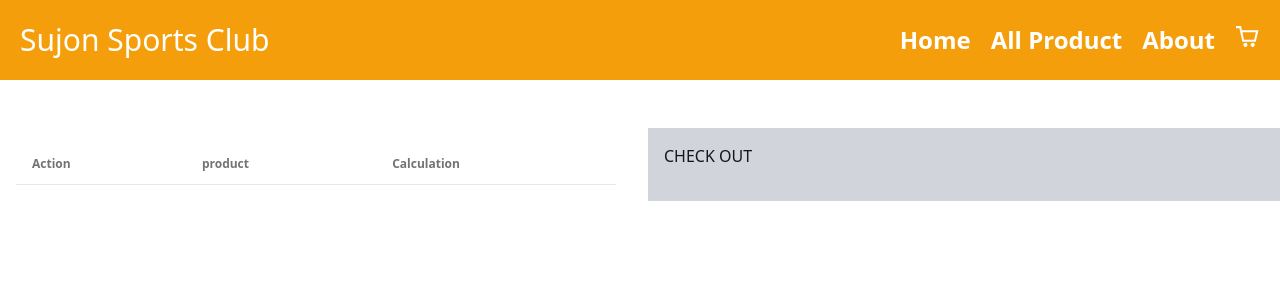
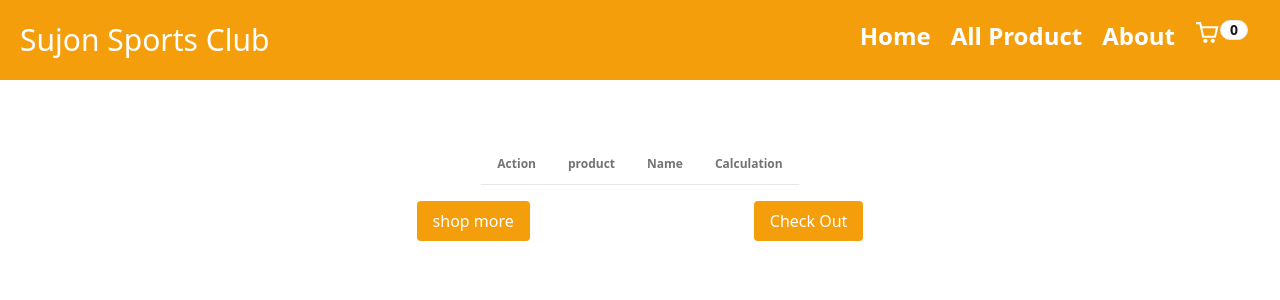
Before and after one commit to abdulalimsujon/sports_goods_fronted, a React (Vite) app: page /cart in a window 1280 px wide. Shown: the top 300 px of the page. Built offline with nearby package versions, Linux system fonts and the light colour scheme.

Commit message:
cart is added

```diff
--- a/src/components/layouts/Navbar.jsx
+++ b/src/components/layouts/Navbar.jsx
@@ -1,7 +1,10 @@
 import { NavLink } from "react-router-dom";
 import { CgShoppingCart } from "react-icons/cg";
+import { useSelector } from "react-redux";
 
 const Navbar = () => {
+  const cart = useSelector((state) => state.cart);
+
   return (
     <div className="pb-16">
       <header className="h-20 w-full bg-amber-500 fixed z-[999] text-2xl ">
@@ -11,9 +14,12 @@ const Navbar = () => {
             <NavLink to="/">Home</NavLink>
             <NavLink to="/allproducts">All Product</NavLink>
             <NavLink to="/about">About</NavLink>
-            <strong>
-              <CgShoppingCart size={25} className="text-bold text-2xl" />
-            </strong>
+            <NavLink to="/cart">
+              <strong className="flex">
+                <CgShoppingCart size={25} className="text-bold text-2xl" />
+                <div className="badge mr-3 mb-5">{cart.cart.length}</div>
+              </strong>
+            </NavLink>
           </ul>
         </nav>
       </header>
--- a/src/pages/cart/index.jsx
+++ b/src/pages/cart/index.jsx
@@ -5,20 +5,27 @@ import {
   deleteToCart,
   increaseToCart,
 } from "../../redux/features/CartSlice";
+import { useNavigate } from "react-router-dom";
 
 const Cart = () => {
   const cart = useSelector((state) => state.cart);
   const dispatch = useDispatch();
+  const navigate = useNavigate();
+
+  const GoAllProduct = () => {
+    navigate("/allproducts");
+  };
 
   return (
-    <div className="container mx-auto mt-16">
+    <div className="container mx-auto mt-16 ">
       <div className="grid grid-cols-12 gap-4">
-        <div className="col-span-6 p-4">
+        <div className="col-span-12 p-4 mx-auto">
           <table className="table">
             <thead>
               <tr>
                 <th>Action</th>
                 <th>product</th>
+                <th>Name</th>
                 <th>Calculation</th>
               </tr>
             </thead>
@@ -42,8 +49,12 @@ const Cart = () => {
                       src={item.image}
                       alt={`${item.name}`}
                     ></img>
-                    <h1 className="mt-12 text-black font-bold">{item.name}</h1>
                   </td>
+
+                  <td>
+                    <p>{item.name}</p>
+                  </td>
+
                   <td>
                     <button
                       onClick={() => dispatch(increaseToCart({ id: item.id }))}
@@ -67,9 +78,18 @@ const Cart = () => {
             </tbody>
           </table>
         </div>
-        <div className="col-span-6 bg-gray-300 p-4">
-          <h1>CHECK OUT </h1>
-        </div>
+      </div>
+
+      <div className="flex justify-center space-x-56">
+        <button
+          onClick={GoAllProduct}
+          className="bg-primary text-white py-2 px-4 rounded hover:bg-amber-600"
+        >
+          shop more
+        </button>
+        <button className="bg-primary text-white py-2 px-4 rounded hover:bg-amber-600">
+          Check Out
+        </button>
       </div>
     </div>
   );
--- a/src/redux/features/CartSlice.js
+++ b/src/redux/features/CartSlice.js
@@ -22,13 +22,17 @@ const cartSlice = createSlice({
       const existingProductIndex = state.cart.findIndex(
         (product) => product.id === action.payload.id
       );
-      // if (existingProductIndex !== -1) {
-      //   if (state.cart[existingProductIndex].quantity >= 0) {
-      //     state.cart[existingProductIndex].price = 0;
-      //   }
-      // }
+
       if (existingProductIndex !== -1) {
-        state.cart[existingProductIndex].quantity -= 1;
+        const existingProduct = state.cart[existingProductIndex];
+
+        if (existingProduct.quantity > 1) {
+          existingProduct.quantity -= 1;
+        } else {
+          state.cart = state.cart.filter(
+            (item) => item.id !== action.payload.id
+          );
+        }
       }
     },
     increaseToCart: (state, action) => {
@@ -43,10 +47,31 @@ const cartSlice = createSlice({
     deleteToCart: (state, action) => {
       state.cart = state.cart.filter((item) => item.id != action.payload.id);
     },
+
+    totalCostInCart: (state) => {
+      let subTotal = 0;
+      state.cart.map((product) => {
+        const total = product.quantity * product.price;
+
+        subTotal = subTotal + total;
+      });
+
+      const vat = subTotal * 0.15;
+
+      return {
+        subTotal,
+        vat,
+      };
+    },
   },
 });
 
-export const { addTocart, decreaseToCart, increaseToCart, deleteToCart } =
-  cartSlice.actions;
+export const {
+  addTocart,
+  decreaseToCart,
+  increaseToCart,
+  deleteToCart,
+  totalCostInCart,
+} = cartSlice.actions;
 
 export default cartSlice.reducer;
```
